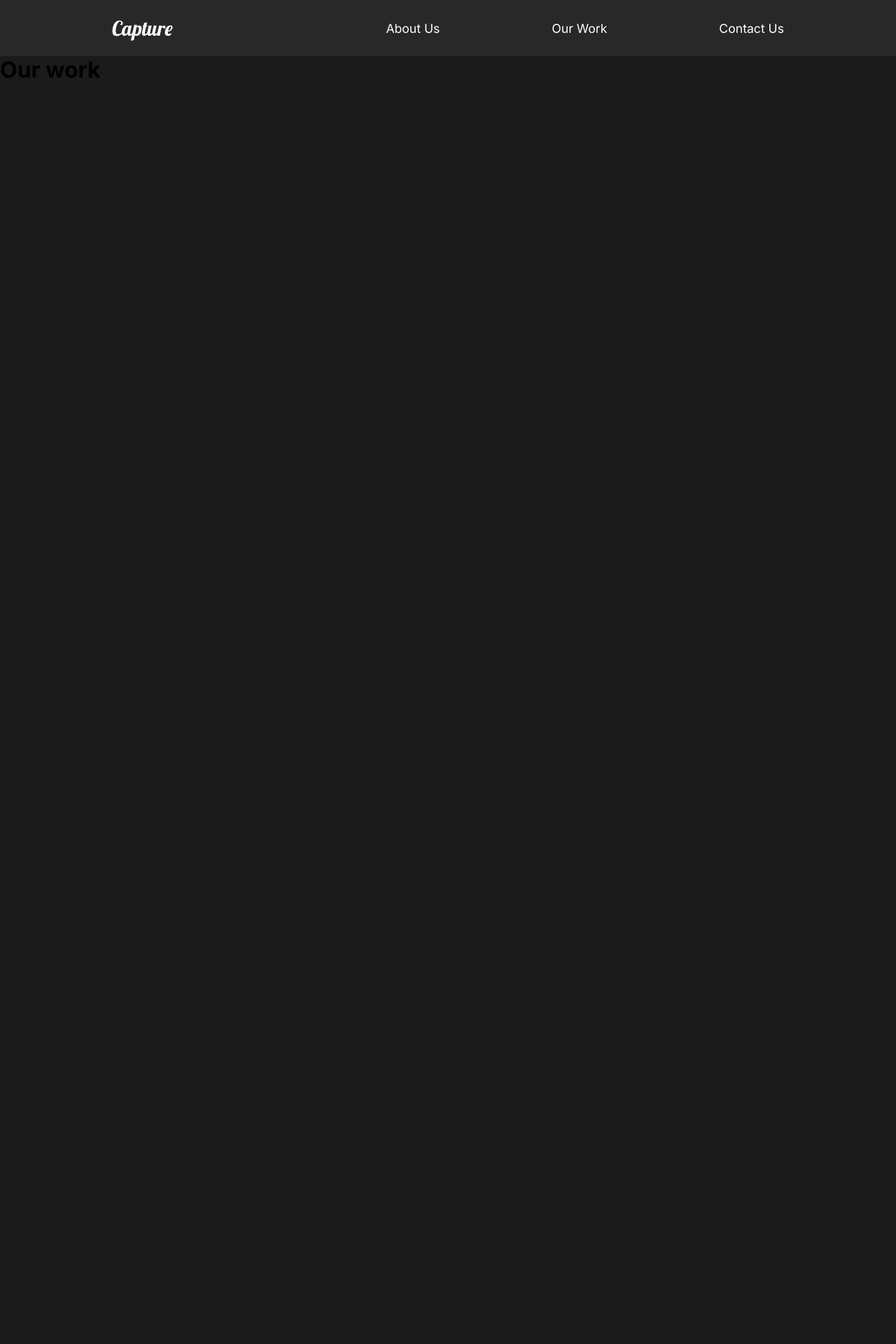
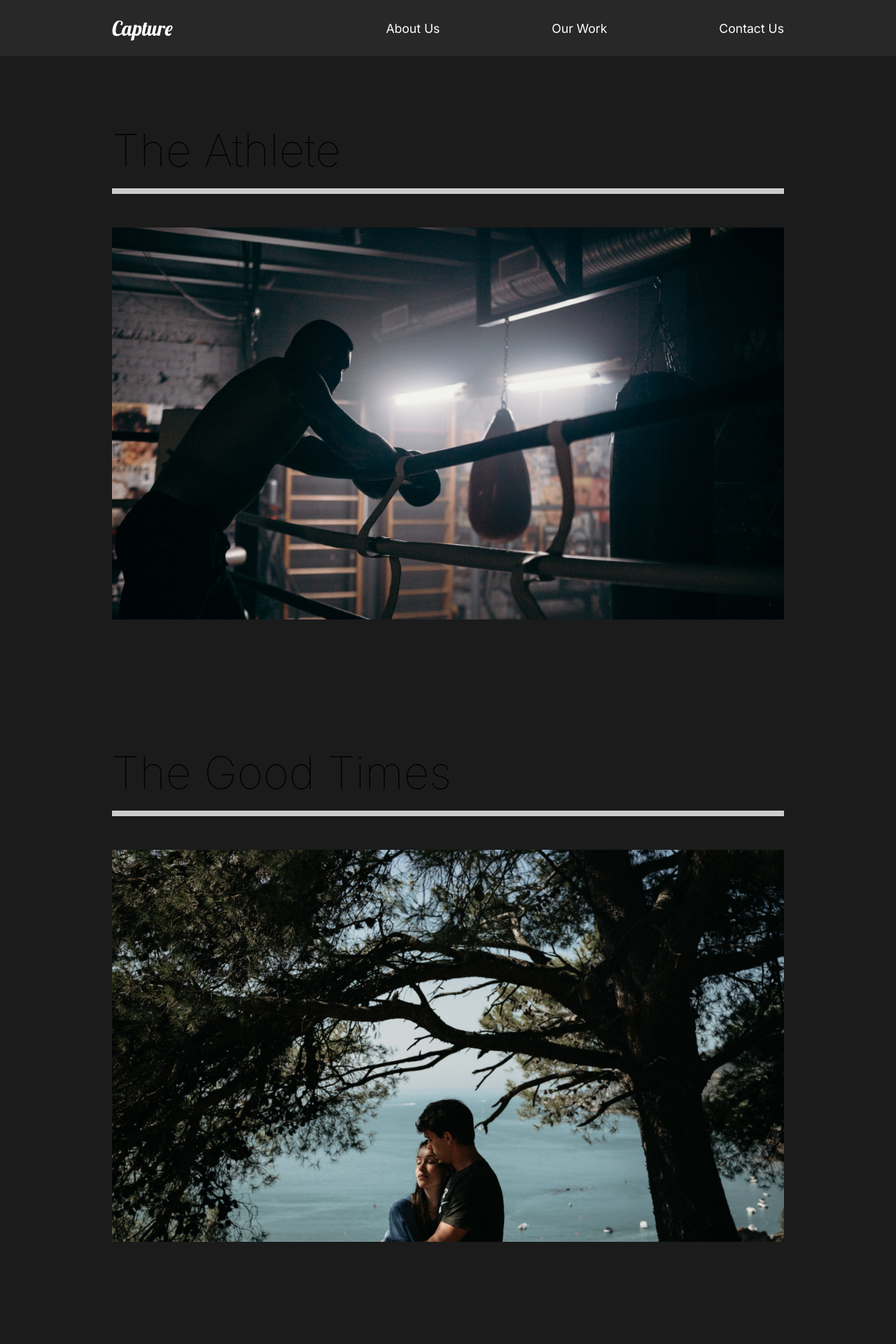
Before and after one commit to chingyanglin/film-web, a React (Create React App) app: page /work in a window 1280 px wide. Shown: the top 1920 px of the page at 70% size. Before the commit the page ends 800 px from the top, so only its background shows below. Built offline with nearby package versions, Linux system fonts and the light colour scheme.

Commit message:
Movie State

```diff
--- a/src/App.js
+++ b/src/App.js
@@ -5,7 +5,7 @@
 import Nav from "./components/Nav";
 import ContactUs from "./Pages/ContactUs";
 import OurWork from "./Pages/OurWork";
-import { Switch, Route, Routes } from "react-router-dom";
+import { Route, Routes } from "react-router-dom";
 
 function App() {
   return (
--- a/src/Pages/OurWork.js
+++ b/src/Pages/OurWork.js
@@ -1,8 +1,54 @@
 import React from "react";
+import styled from "styled-components";
+import { Link } from "react-router-dom";
+import athlete from "../img/athlete-small.png";
+import goodTimes from "../img/goodtimes-small.png";
+import theracer from "../img/theracer-small.png";
 export default function OurWork() {
+  const Work = styled.div`
+    min-height: 100vh;
+    overflow: hidden;
+    padding: 5rem 10rem;
+    h2 {
+      padding: 1rem 0rem;
+    }
+  `;
+  const Movie = styled.div`
+    padding-bottom: 10rem;
+    .line {
+      height: 0.5rem;
+      background: #cccccc;
+      margin-bottom: 3rem;
+    }
+    img {
+      width: 100%;
+      height: 70vh;
+      object-fit: cover;
+    }
+  `;
   return (
-    <div>
-      <h1>Our work</h1>
-    </div>
+    <Work>
+      <Movie>
+        <h2>The Athlete</h2>
+        <div className="line"></div>
+        <Link>
+          <img src={athlete} alt="The Athlete" />
+        </Link>
+      </Movie>
+      <Movie>
+        <h2>The Good Times</h2>
+        <div className="line"></div>
+        <Link>
+          <img src={goodTimes} alt="The Good Times" />
+        </Link>
+      </Movie>
+      <Movie>
+        <h2>The Racer</h2>
+        <div className="line"></div>
+        <Link>
+          <img src={theracer} alt="The Racer" />
+        </Link>
+      </Movie>
+    </Work>
   );
 }
--- a/src/components/Nav.js
+++ b/src/components/Nav.js
@@ -1,5 +1,6 @@
 import React from "react";
 import styled from "styled-components";
+import { Link } from "react-router-dom";
 export default function Nav() {
   const StyledNav = styled.nav`
     min-height: 10vh;
@@ -30,19 +31,19 @@
   return (
     <StyledNav>
       <h1>
-        <a href="#" id="logo">
+        <Link to="/" id="logo">
           Capture
-        </a>
+        </Link>
       </h1>
       <ul>
         <li>
-          <a href="#">About Us</a>
+          <Link to="/">About Us</Link>
         </li>
         <li>
-          <a href="#">Our Work</a>
+          <Link to="/work">Our Work</Link>
         </li>
         <li>
-          <a href="#">Contact Us</a>
+          <Link to="/contact">Contact Us</Link>
         </li>
       </ul>
     </StyledNav>
```
Also changed, not shown: src/Pages/moveiState.js (added, +81 -0 lines).
